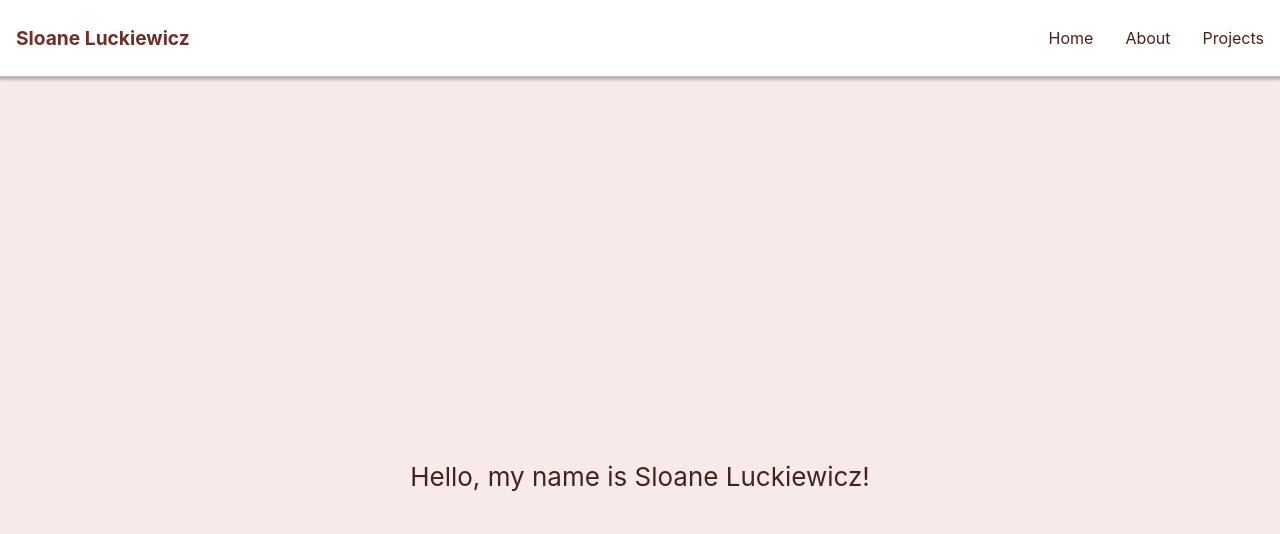
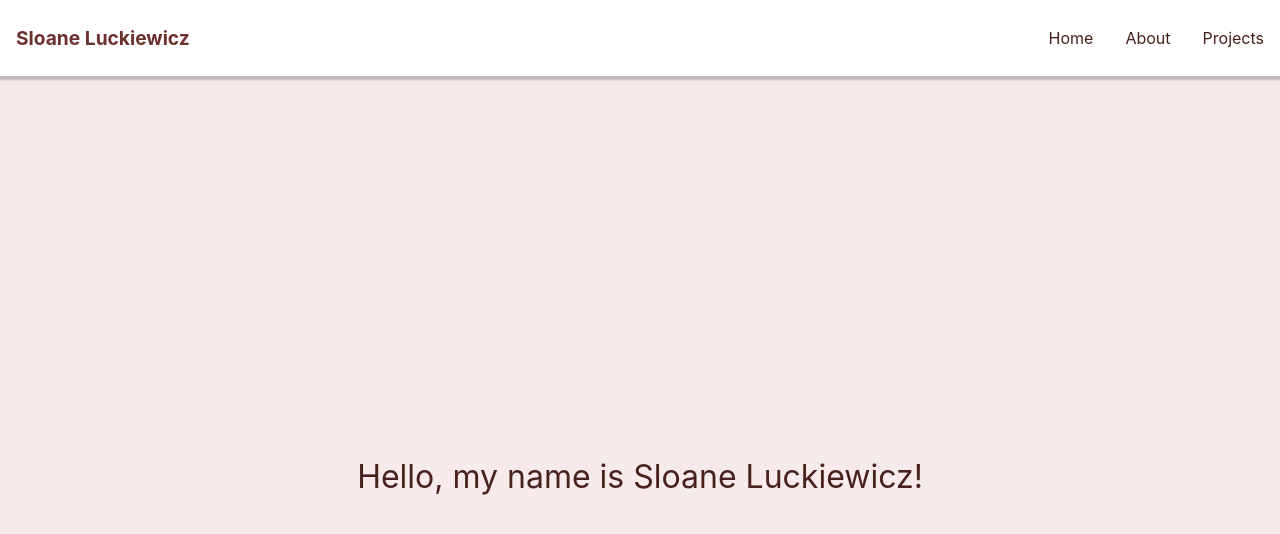
Before and after one commit to sloaneeluckiewicz/Portfolio, a React (Create React App) app in the folder sloane-luckiewicz/: page / in a window 1280 px wide. Shown: the top 534 px of the page. Built offline with nearby package versions, Linux system fonts and the light colour scheme.

Commit message:
type writer effect
Removed old effect and included a new one. Going to work on sequences next

```diff
--- a/sloane-luckiewicz/src/App.js
+++ b/sloane-luckiewicz/src/App.js
@@ -1,6 +1,7 @@
 import './App.css';
 import Navbar from './components/Navbar/Navbar';
-import { Introduction } from './components/Hello/Introduction';
+//import { Introduction } from './components/Hello/Introduction';
+import { Introduction } from './components/Introduction/Introduction';
 
 function App() {
   return (
--- /dev/null
+++ b/sloane-luckiewicz/src/Helpers/useTypedMessage.js
@@ -0,0 +1,24 @@
+import { useEffect, useState } from 'react';
+import { wait } from './wait';
+
+export const useTypedMessage = (message) => {
+    const [typedMessage, setTypedMessage] = useState('');
+
+    useEffect(()=> {
+        setTypedMessage('');
+
+        if (message.length){
+            (async () => {
+                let visibleMessage = '';
+
+                for (let i = 0; i < message.length; i++){
+                    await wait(75);
+                    visibleMessage = visibleMessage + message[i];
+                    setTypedMessage(visibleMessage);
+                }
+            })();
+        }
+    }, [message]);
+
+    return typedMessage;
+}
--- /dev/null
+++ b/sloane-luckiewicz/src/components/Announcer/Announcer.js
@@ -0,0 +1,10 @@
+import { useTypedMessage } from '../../Helpers/useTypedMessage';
+import styles from './styles.module.css';
+
+export const Announcer = ({ message }) => {
+    const typedMessage = useTypedMessage(message);
+
+    return <div className={styles.main}>
+        <div className={styles.message}>{typedMessage}</div>
+    </div>;
+}
--- a/sloane-luckiewicz/src/components/Hello/Hello.js
+++ /dev/null
@@ -1,26 +0,0 @@
-import {useState, useEffect} from "react";
-import { wait } from "../../Helpers/wait";
-
-export const Hello = (message) => {
-    const[typedMessage, setTypedMessage]= useState(' ');
-
-        useEffect(() => {
-            setTypedMessage('');
-
-            if (message.length) {
-                (async () => {
-                    let visibleMessage = '';
-
-                    for (let i = 0; i < message.length; i++){
-                        await wait(75);
-                        visibleMessage = visibleMessage + message[i];
-                        setTypedMessage(visibleMessage)
-                    }
-                })();
-            }
-
-        }, [message]);
-
-    return typedMessage;
-
-}
--- a/sloane-luckiewicz/src/components/Hello/Introduction.js
+++ /dev/null
@@ -1,64 +0,0 @@
-/*
-import { useEffect, useState } from 'react';
-import styles from './styles.module.css';
-import { UseHello } from './useHello';
-import { wait } from '../../Helpers/wait';
-
-export const Introduction = (message) => {
-    const [myMessage, setMyMessage] = useState('');
-
-    useEffect(()=> {
-        const message = UseHello(message)
-        (async () => {
-            setMyMessage(`Hello, my name is Sloane Luckiewicz.`);
-            await wait(1000);
-
-            setMyMessage(`Welcome to my portfolio.`);
-            await wait(1000);
-        })
-    }, [message])
-
-    return {
-        myMessage
-    };
-
-}
-*/
-
-//import { useEffect, useState } from 'react';
-import styles from './styles.module.css';
-import { UseHello } from './useHello';
-
-export const Introduction = () => {
-    return (
-        <div className={styles.main}>
-            <UseHello
-                message = {'Hello, my name is Sloane Luckiewicz!'}
-            />
-        </div>
-    )
-}
-
-/*
-
-import { useEffect, useState } from 'react';
-import styles from './styles.module.css';
-//import { UseHello } from './useHello';
-import { wait } from '../../Helpers/wait';
-
-export const Introduction = () => {
-    const [myMessage, setMyMessage] = useState('');
-
-     useEffect(() => {
-        setMyMessage('');
-        (async () => {
-            setMyMessage('Hello, my name is Sloane Luckiewicz!')
-            await wait(1000);
-            setMyMessage('Welcome to my portfolio.')
-        })
-     }, [myMessage])
-    return (
-       myMessage
-    )
-}
-*/
--- a/sloane-luckiewicz/src/components/Hello/useHello.js
+++ /dev/null
@@ -1,15 +0,0 @@
-/*
-thoughts: use this as the component with message as state
-use introduction as component to change the state
-*/
-import { Hello } from './Hello';
-
-export const UseHello = ({ message }) => {
-    const typedMessage = Hello(message);
-
-    return (
-        <div>
-            <div>{typedMessage}</div>
-        </div>
-    )
-}
--- /dev/null
+++ b/sloane-luckiewicz/src/components/Introduction/Introduction.js
@@ -0,0 +1,17 @@
+import styles from './styles.module.css';
+import { useState, useEffect } from 'react';
+import { Announcer } from '../Announcer/Announcer';
+
+export const Introduction = () => {
+    // removed announcer state and moved it to useIntroduction
+    const [announcerMessage, setAnnouncerMessage] = useState('');
+    return (
+        <div className={styles.main}>
+            <Announcer
+                message = {
+                   announcerMessage || 'Hello, my name is Sloane Luckiewicz!'
+                }
+            />
+        </div>
+    )
+}
--- /dev/null
+++ b/sloane-luckiewicz/src/components/Introduction/styles.module.css
@@ -0,0 +1,15 @@
+.main {
+    background-color: #f6ebea;
+    min-height: 100vh;
+    display: flex;
+    flex-direction: column;
+    align-items: center;
+    justify-content: center;
+    font-size: calc(10px + 2vmin);
+    color: #48211d;
+  }
+
+  .message {
+    text-align: center;
+    font-size: 32px;
+  }
```
Also changed, not shown: sloane-luckiewicz/src/Helpers/useIntroduction.js (added, +21 -0 lines), sloane-luckiewicz/src/components/Announcer/styles.module.css (renamed from sloane-luckiewicz/src/components/Hello/styles.module.css).
